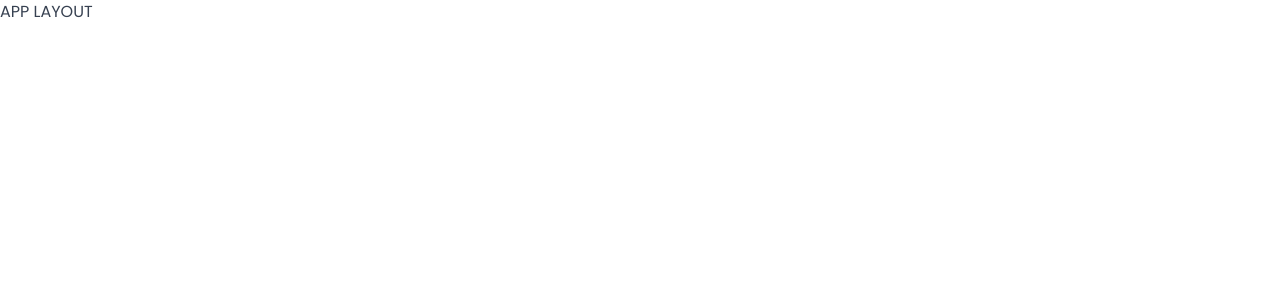
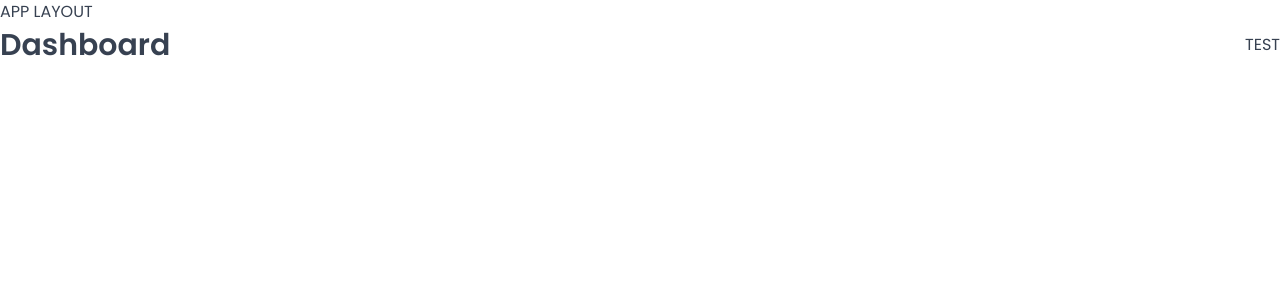
Before and after one commit to ivantxo/the_wild_oasis, a React (Vite) app: page /dashboard in a window 1280 px wide. Shown: the top 300 px of the page. Built offline with nearby package versions, Linux system fonts and the light colour scheme; a web font is replaced by a local one.

Commit message:
Adding Outlet in AppLayout
- Outlet allows child pages to be part of parent page

```diff
--- a/src/ui/AppLayout.jsx
+++ b/src/ui/AppLayout.jsx
@@ -1,5 +1,12 @@
+import { Outlet } from "react-router-dom";
+
 function AppLayout() {
-  return <div>APP LAYOUT</div>;
+  return (
+    <div>
+      <p>APP LAYOUT</p>
+      <Outlet />
+    </div>
+  );
 }
 
 export default AppLayout;
```
